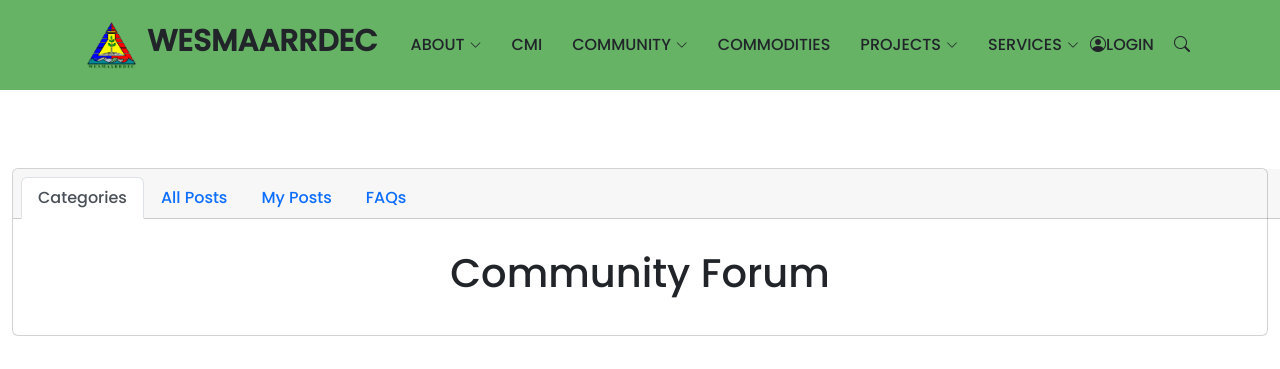
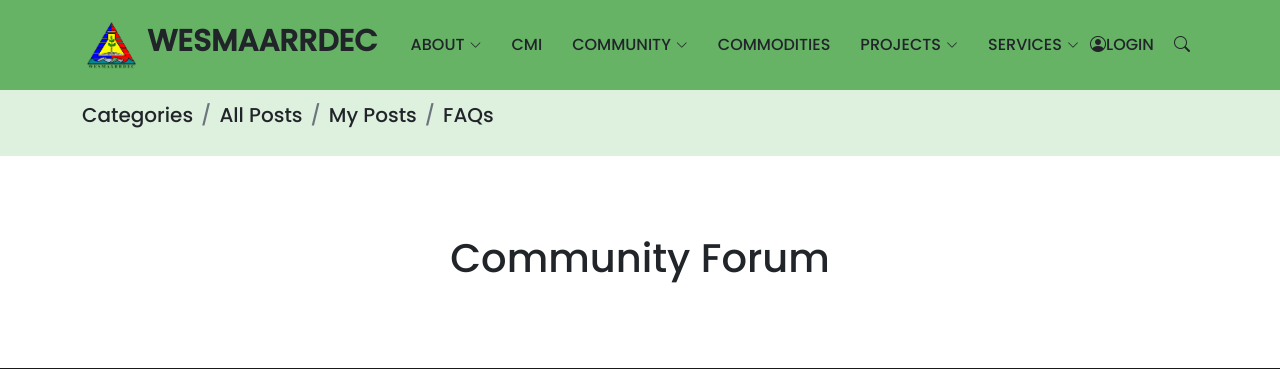
Before and after one commit to 0railtracer/wesmaarrdec-project, a Django app: page /community/ in a window 1280 px wide. Shown: the top 369 px of the page. Run offline with Django 4.2, Linux system fonts and the light colour scheme; data that the repository does not hold is empty; some libraries are stand-ins or nearby versions.

Commit message:
Update community.html
new breadcrumb

```diff
--- a/templates/community.html
+++ b/templates/community.html
@@ -3,8 +3,23 @@
 
 {% block content %}
 
+    <section class="about-breadcrumb">
+      <div class="container d-flex flex-column">
+          <nav class="justify-content-start">
+              <ol class="breadcrumb">
+                  <li class="breadcrumb-item fs-5"><a active href="{% url 'community' %}">Categories</a></li>
+                  <li class="breadcrumb-item fs-5"><a href="{% url 'allpost' %}">All Posts</a></li>
+                  <li class="breadcrumb-item fs-5"><a href="{% url 'mypost' %}">My Posts</a></li>
+                  <li class="breadcrumb-item fs-5"><a href="{% url 'facts' %}">FAQs</a></li>
+              </ol>
+          </nav>
+      </div>
+    </section>
+
     <div class="col d-flex justify-content-center" data-aos="fade-in">
       <div class="container my-5" style="max-width: 1305px;">
+
+            <!-- old breadcrumb -------------------------------------------------
         <div class="i-am-centered">
             <div class="card text-center">
           <div class="card-header" style="width: 80rem;">
@@ -22,7 +37,7 @@
                 <a class="nav-link" href="{% url 'facts' %}">FAQs</a>
               </li>
             </ul>
-          </div>
+          </div> -------------------------------------------- old breadcrumb -->
 
                 <div class="col d-flex justify-content-center">
                     <div class="card text-center" style="border: none;">
```
Lines whose indentation alone changed are shown as unchanged.
